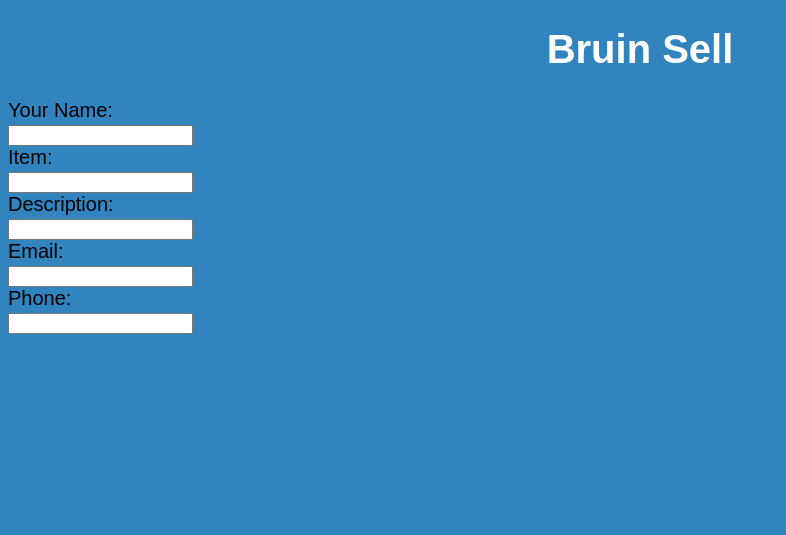
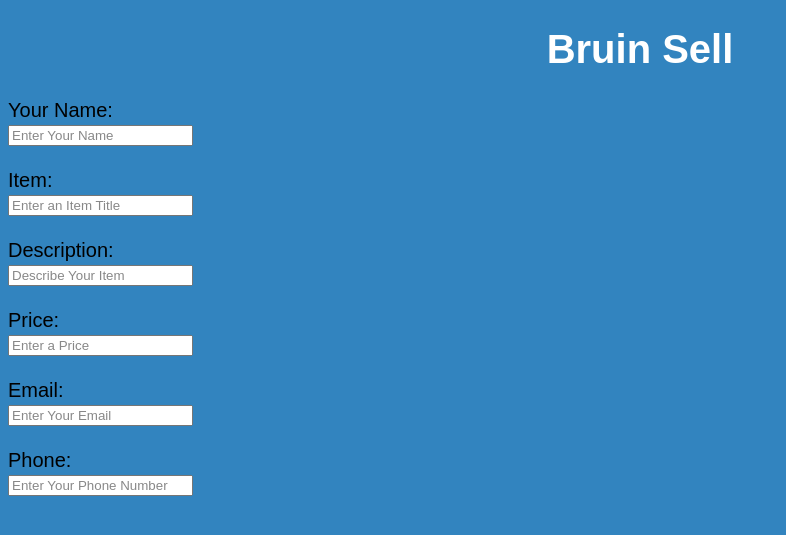
Before and after one commit to TeamGoose/HOTH, a Django app: template website/templates/sell.html in a window 1280 px wide. Shown: the top 535 px of the page, without its empty margins (0-786 px from the left). Run offline with Django 3.2, Linux system fonts and the light colour scheme; the template is opened without the code that fills it, so the values that code supplies are empty.

Commit message:
Form Update

```diff
--- a/website/templates/sell.html
+++ b/website/templates/sell.html
@@ -13,15 +13,23 @@
 
   <form>
   Your Name:<br>
-  <input type="text" name="name"><br>
+  <input type="text" name="name" title="Full Name" style="color:#888;"
+    value="Enter Your Name" onfocus="inputFocus(this)" onblur="inputBlur(this)"><br><br>
   Item:<br>
-  <input type="text" name="item"><br>
+  <input type="text" name="item" title="Item" style="color:#888;"
+    value="Enter an Item Title" onfocus="inputFocus(this)" onblur="inputBlur(this)"><br><br>
   Description:<br>
-  <input type="text" name="description"><br>
+  <input type="text" name="description" title="Description" style="color:#888;"
+    value="Describe Your Item" onfocus="inputFocus(this)" onblur="inputBlur(this)"><br><br>
+  Price:<br>
+  <input type="digit" name="phone" title="Price" style="color:#888;"
+    value="Enter a Price" onfocus="inputFocus(this)" onblur="inputBlur(this)"><br><br>
   Email:<br>
-  <input type="text" name="email"><br>
+  <input type="text" name="email" title="Email" style="color:#888;"
+    value="Enter Your Email" onfocus="inputFocus(this)" onblur="inputBlur(this)"><br><br>
   Phone:<br>
-  <input type="text" name="phone"><br>
+  <input type="digit" name="phone" title="Phone" style="color:#888;"
+    value="Enter Your Phone Number" onfocus="inputFocus(this)" onblur="inputBlur(this)"><br><br>
 </form>
 
 </body>
```
